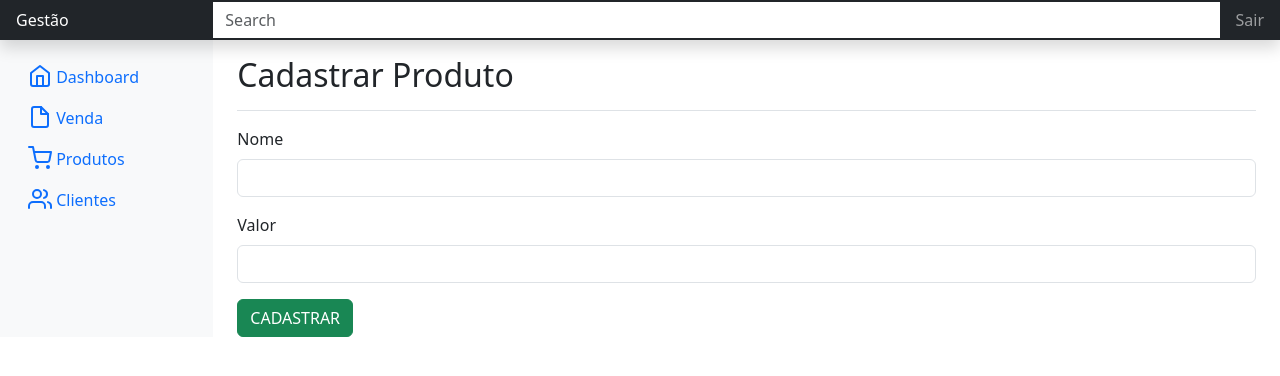
After one commit to HenriqueMa1a/Mentoria-Laravel-10, a Laravel app: page /produtos/cadastrarProduto in a window 1280 px wide. The commit adds this page. Shown: the top 376 px of the page. Run offline with Laravel 10, Linux system fonts and the light colour scheme; some libraries are stand-ins or nearby versions.

Commit message:
feature: formulário e rota de criar Produtos

```diff
--- a/app/Http/Controllers/ProdutosController.php
+++ b/app/Http/Controllers/ProdutosController.php
@@ -26,4 +26,18 @@ class ProdutosController extends Controller
         $buscaRegistro->delete();
         return response()->json(['sucess' => true]);
     }
+
+    public function cadastrarProduto(Request $request)
+    {
+        if ($request->method() == 'POST') {
+            //cria os dados
+            // dd($request->all());
+            $data = $request->all();
+            Produto::create($data);
+
+            return redirect()->route('produto.index');
+        }
+
+        return view('pages.produtos.create');
+    }
 }
--- /dev/null
+++ b/resources/views/pages/produtos/create.blade.php
@@ -0,0 +1,19 @@
+@extends('index')
+
+@section('content')
+    <form method="POST" action="{{route('cadastrar.produto')}}">
+        @csrf
+        <div class="d-flex justify-content-between flex-wrap flex-md-nowrap align-items-center pt-3 pb-2 mb-3 border-bottom">
+            <h1 class="h2">Cadastrar Produto</h1>
+        </div>
+        <div class="mb-3">
+            <label class="form-label">Nome</label>
+            <input type="text" class="form-control" name="nome">
+        </div>
+        <div class="mb-3">
+            <label class="form-label">Valor</label>
+            <input  class="form-control" name="valor">
+        </div>
+        <button type="submit" class="btn btn-success">CADASTRAR</button>
+    </form>
+@endsection
--- a/resources/views/pages/produtos/paginacao.blade.php
+++ b/resources/views/pages/produtos/paginacao.blade.php
@@ -11,7 +11,7 @@
         <form action="{{ route('produto.index') }}" method="get">
             <input type="text" name="pesquisar" placeholder="Digite o nome do produto" />
             <button>Pesquisar</button>
-            <a type="button" href="" class="btn btn-success float-end">
+            <a type="button" href="{{route('cadastrar.produto')}}" class="btn btn-success float-end">
                 Incluir Produto
             </a>
         </form>
--- a/routes/web.php
+++ b/routes/web.php
@@ -13,5 +13,8 @@ Route::get('/', function () {
 // http://localhost:8989/produtos/maisAlgumacoisa
 Route::prefix('produtos')->group(function () {
     Route::get('/', [ProdutosController::class, 'index'])->name('produto.index');
+    Route::get('/cadastrarProduto', [ProdutosController::class, 'cadastrarProduto'])->name('cadastrar.produto');
+    Route::post('/cadastrarProduto', [ProdutosController::class, 'cadastrarProduto'])->name('cadastrar.produto');
+
     Route::delete('/delete', [ProdutosController::class, 'delete'])->name('produto.delete');
 });
```
Also changed, not shown: 4 other files.
